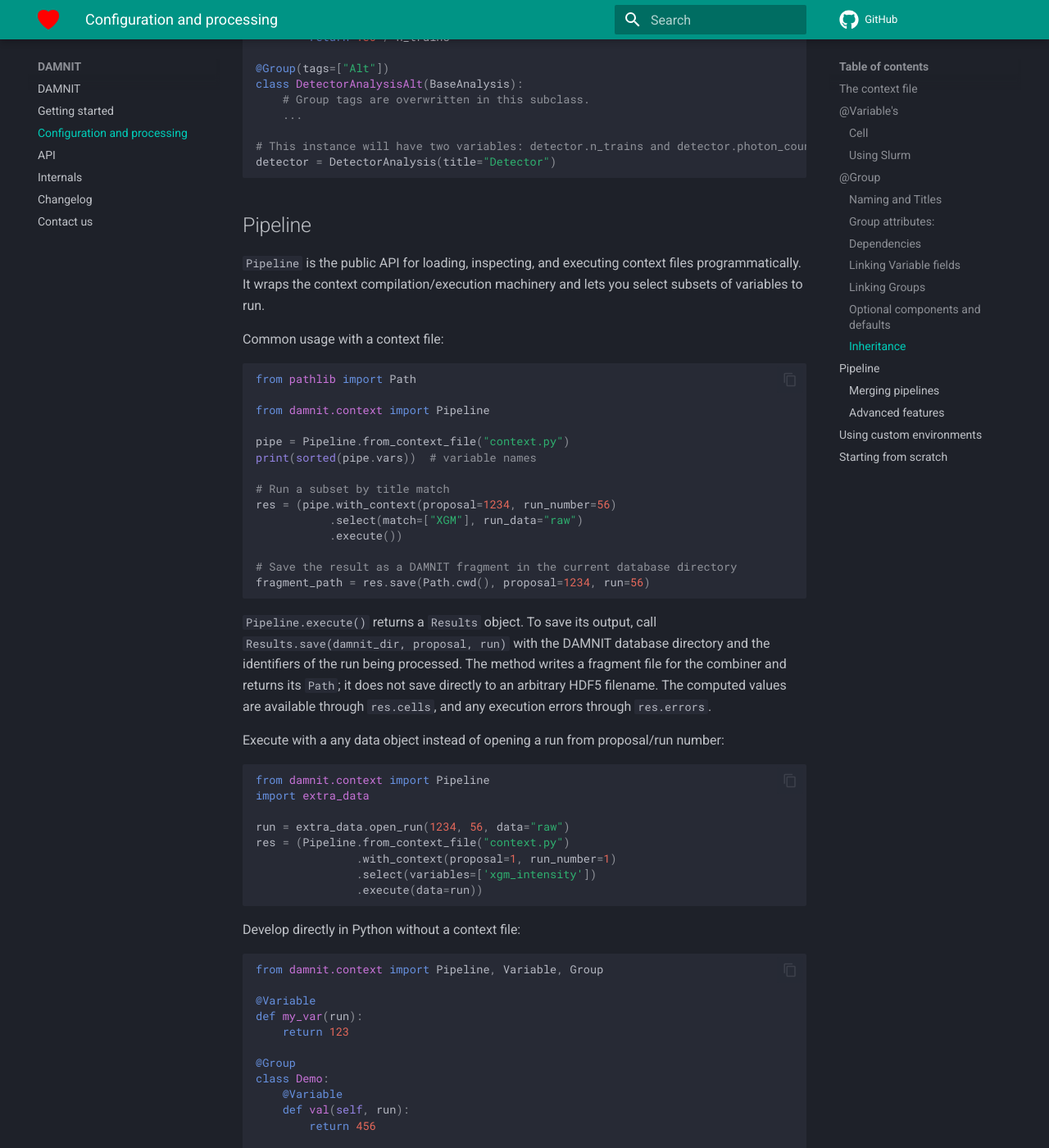
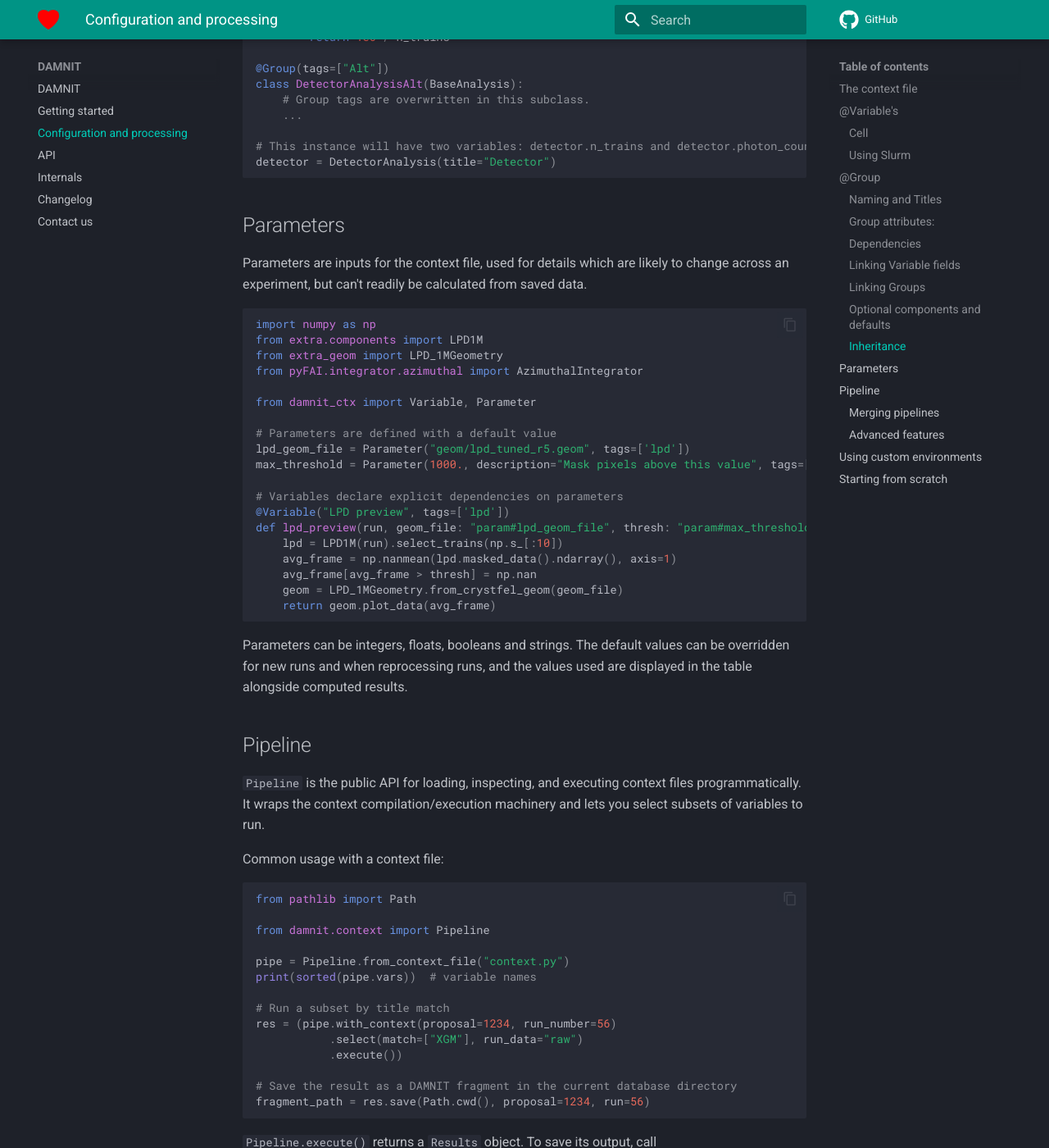
Before and after one commit to European-XFEL/DAMNIT, an MkDocs documentation site: the page built from docs/configuration_and_management.md, in a window 1280 px wide and 1400 px high, scrolled down 10783 px. Shown: the whole window at 82% size. Built offline with MkDocs 1.6.1 and Material for MkDocs 9.7.7, drawn with Linux system fonts in a browser that asks for light colours; comment, search, counter and statistics services are not loaded.

Commit message:
Initial documentation about parameters

````diff
--- a/docs/configuration_and_management.md
+++ b/docs/configuration_and_management.md
@@ -522,6 +522,37 @@ class DetectorAnalysisAlt(BaseAnalysis):
 detector = DetectorAnalysis(title="Detector")
 ```
 
+## Parameters
+
+Parameters are inputs for the context file, used for details which are likely
+to change across an experiment, but can't readily be calculated from saved data.
+
+```python
+import numpy as np
+from extra.components import LPD1M
+from extra_geom import LPD_1MGeometry
+from pyFAI.integrator.azimuthal import AzimuthalIntegrator
+
+from damnit_ctx import Variable, Parameter
+
+# Parameters are defined with a default value
+lpd_geom_file = Parameter("geom/lpd_tuned_r5.geom", tags=['lpd'])
+max_threshold = Parameter(1000., description="Mask pixels above this value", tags=['lpd'])
+
+# Variables declare explicit dependencies on parameters
+@Variable("LPD preview", tags=['lpd'])
+def lpd_preview(run, geom_file: "param#lpd_geom_file", thresh: "param#max_threshold"):
+    lpd = LPD1M(run).select_trains(np.s_[:10])
+    avg_frame = np.nanmean(lpd.masked_data().ndarray(), axis=1)
+    avg_frame[avg_frame > thresh] = np.nan
+    geom = LPD_1MGeometry.from_crystfel_geom(geom_file)
+    return geom.plot_data(avg_frame)
+```
+
+Parameters can be integers, floats, booleans and strings. The default values can
+be overridden for new runs and when reprocessing runs, and the values used are
+displayed in the table alongside computed results.
+
 ## Pipeline
 `Pipeline` is the public API for loading, inspecting, and executing context
 files programmatically. It wraps the context compilation/execution machinery
````
